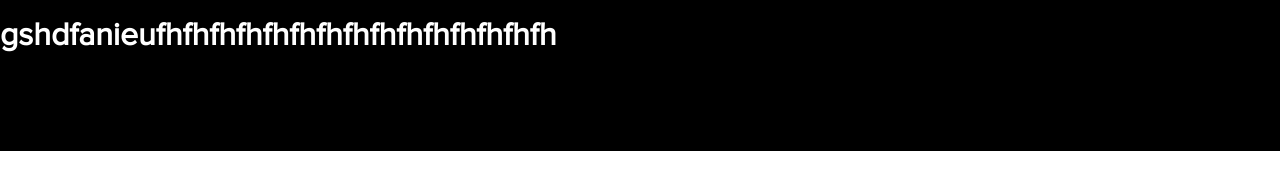
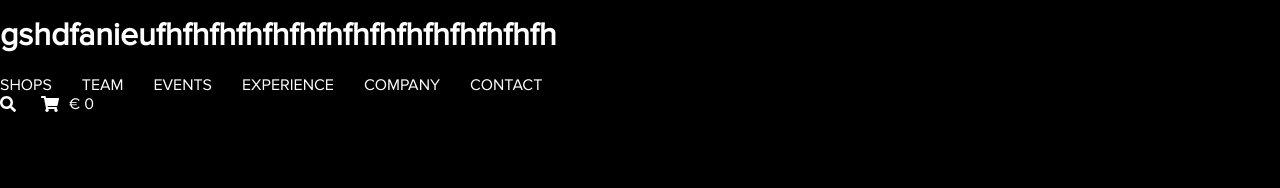
Before and after one commit to maximvanov/project-git, a plain HTML site: page index.html in a window 1280 px wide. Shown: the part 2204-2392 px from the top of the page. Before the commit the page ends 2355 px from the top, so only its background shows below. Drawn offline with nearby package versions, Linux system fonts and the light colour scheme; files whose address does not match are found by name.

Commit message:
worcking on sidebar - 03

```diff
--- a/index.html
+++ b/index.html
@@ -133,6 +133,20 @@
 		</div>
 		<aside>
 			<h1>gshdfanieufhfhfhfhfhfhfhfhfhfhfhfhfhfhfh</h1>
+			<nav class="nav">
+			<a href="#" class="nav-link">SHOPS</a>
+			<a href="#" class="nav-link">TEAM</a>
+			<a href="#" class="nav-link">EVENTS</a>
+			<a href="#" class="nav-link">EXPERIENCE</a>
+			<a href="#" class="nav-link">COMPANY</a>
+			<a href="#" class="nav-link">Contact</a>
+		</nav>
+		<div class="cart">
+			<i class="fas fa-search"></i>
+			<i class="fas fa-shopping-cart"></i>
+			&euro;
+			0
+		</div>
 		</aside>
 	</footer>
 	<script src="https://cdnjs.cloudflare.com/ajax/libs/jquery/3.3.1/jquery.min.js"></script>
```
